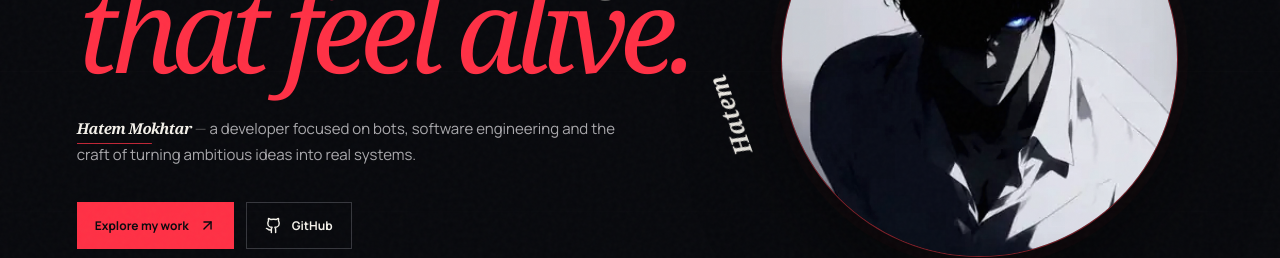
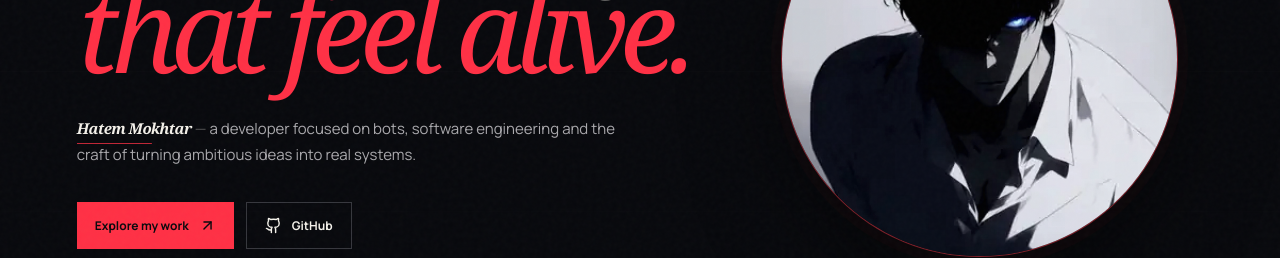
Before and after one commit to atemmokhtar2-blip/Profil, a React (Vite) app: page / in a window 1280 px wide. Shown: the part 349-607 px from the top of the page. Built offline with nearby package versions, Linux system fonts and the light colour scheme.

Commit message:
Remove Hatem text around portrait

```diff
--- a/src/App.jsx
+++ b/src/App.jsx
@@ -57,8 +57,6 @@ function App() {
         <p className="lead"><span className="hero-name-mark">Hatem Mokhtar</span><span className="hero-name-sep"> — </span>a developer focused on bots, software engineering and the craft of turning ambitious ideas into real systems.</p>
         <div className="actions"><a className="primary" href="#work">Explore my work <ArrowUpRight size={17}/></a><a className="secondary" href="https://github.com/atemmokhtar2-blip"><Github size={17}/> GitHub</a></div><div className="hero-tags"><span>BOTS</span><span>SOFTWARE</span><span>SECURITY</span></div><div className="hero-coordinates">29.98° N / 31.13° E <span>—</span> BUILD MODE</div>
       </div>
-
-      <div className="portrait-name-spin" aria-label="Hatem">Hatem</div>
       <div className="hero-orbit" aria-hidden="true"><div className="orbit orbit-a"/><div className="orbit orbit-b"/><div className="core"><Code2 size={38}/><span>BUILD</span></div><span className="float f1">JS</span><span className="float f2">NODE</span><span className="float f3">SEC</span></div>
       <div className="scroll">SCROLL TO DISCOVER <span>↓</span></div>
     </section>
```
